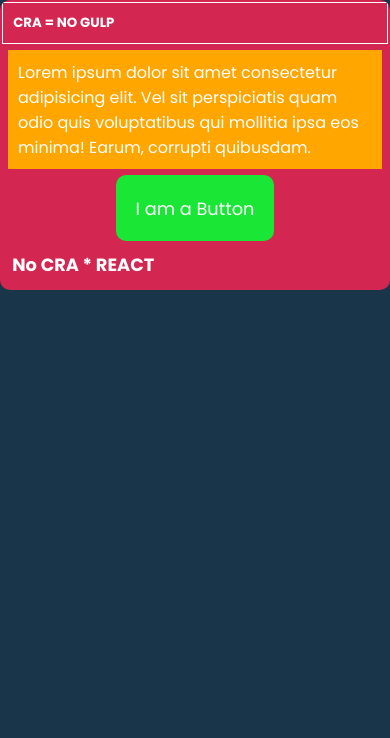
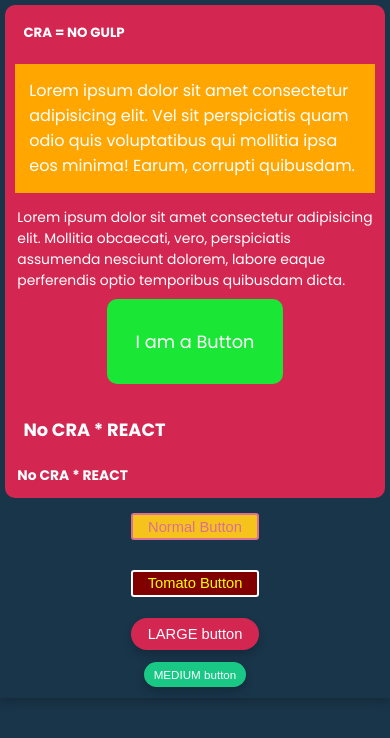
Before and after one commit to haluskua/React-Sass-Workflow, a React (Create React App) app: page / in a window 390 px wide. Shown: the top 738 px of the page. Built offline with nearby package versions, Linux system fonts and the light colour scheme; the HTML template or start-up script is replaced by a standard one.

Commit message:
added responsive text and box are to scss file

```diff
--- a/package.json
+++ b/package.json
@@ -37,6 +37,7 @@
     ]
   },
   "devDependencies": {
-    "sass": "^1.39.2"
+    "sass": "^1.39.2",
+    "styled-components": "^5.3.1"
   }
 }
--- a/src/App.js
+++ b/src/App.js
@@ -1,16 +1,60 @@
+
+import styled from 'styled-components'
+import '../src/project_styles/index.scss'
+
+
+
+// The Button from the last section without the interpolations
+const Button = styled.button`
+  color: palevioletred;
+  font-size: calc(0.651rem + 1.1vw);
+  margin: 1em;
+  padding: 0.25em 1em;
+  border: 2px solid palevioletred;
+  border-radius: 3px;
+  &:hover {
+    color: white;
+    background-color: maroon;
+  }
+`;
+
+// A new component based on Button, but with some override styles
+const TomatoButton = styled(Button)`
+  background: maroon;
+  color: yellow;
+  border-color: white;
+
+`;
+
 function App() {
   return (
-    <div className="container  dpy-f fdxn-c bg-error text-white br-sm">
-     <h1 className="fs-lg p-md title-primary">CRA = NO GULP</h1>
-     <p className="p-md mw-lg bg-orange m-2">
-     Lorem ipsum dolor sit amet consectetur adipisicing elit. Vel sit perspiciatis quam odio quis voluptatibus qui mollitia ipsa eos minima! Earum, corrupti quibusdam.<br />
+    <section className="y-align">
+      <div className="container  dpy-f fdxn-c bg-error text-white br-sm">
+          <h1 className="fs-lg p-md title-primary">CRA = NO GULP</h1>
+          <p className="p-md mw-lg bg-orange m-2 anchor r-font">
+          Lorem ipsum dolor sit amet consectetur adipisicing elit. Vel sit perspiciatis quam odio quis voluptatibus qui mollitia ipsa eos minima! Earum, corrupti quibusdam.<br />
 
-     </p>
-     <a href="https://google.com" className="btn-one text-white bg-green mw-sm dpy-f fs-xl p-lg br-sm text-hover-purple bg-hover-orange">I am a Button</a>
+          </p>
+         <p className="r-paragraph">
+         Lorem ipsum dolor sit amet consectetur adipisicing elit. Mollitia obcaecati, vero, perspiciatis assumenda nesciunt dolorem, labore eaque perferendis optio temporibus quibusdam dicta.
+         </p>
+          <a href="https://google.com" className="btn-one text-white bg-green mw-sm dpy-f fs-xl p-lg br-sm text-hover-purple bg-hover-orange">I am a Button</a>
+          <div className="x-center mt-4 ">
+          <h2 className="fs-xl p-md">No CRA * REACT</h2>
+          <h2 className="r-paragraph">No CRA * REACT</h2>
+          </div>
+      </div>
+      <Button className="r-font">Normal Button</Button>
+    <TomatoButton>Tomato Button</TomatoButton>
+    <button className="btn-Lg r-paragraph">
+    LARGE button
+    </button>
+    <button className="btn-Md r-paragraph">
+    MEDIUM button
+    </button>
+    </section>
+  );
 
-     <h2 className="fs-xl p-md">No CRA * REACT</h2>
-    </div>
-  );
 }
 
 export default App;
--- /dev/null
+++ b/src/project_styles/_App.scss
@@ -0,0 +1,36 @@
+//new styles applies to classes placed below
+
+
+
+
+.r-paragraph {
+    @extend %RESPONSIVE-FONT;
+
+  }
+
+.btn-one {
+    text-align: center;
+    @include xs {
+        max-width: 50%;
+        align-self: center;
+
+    }
+    @include sm {
+        font-size: $font-size-sm;
+        padding: $base-padding;
+
+    }
+    @include lg {
+        font-size: $base-font-size/2;
+    }
+
+}
+
+.btn-Lg{
+    @include btn-LG;
+
+  }
+.btn-Md{
+    @include btn-MD;
+
+  }
--- a/src/project_styles/index.scss
+++ b/src/project_styles/index.scss
@@ -8,30 +8,5 @@
 
 @import "../scss/";
 
-//new styles applies to classes placed below
 
-.title-primary {
-    font-size: $font-size-lg;
-    border: $base-border-thickness solid white;
-}
-
-.btn-one {
-
-    text-align: center;
-    @include xs {
-        max-width: 50%;
-        align-self: center;
-
-    }
-    @include sm {
-        font-size: $font-size-sm;
-        padding: $base-padding;
-
-    }
-    @include lg {
-        font-size: $base-font-size/2;
-
-
-    }
-
-}
+@import "../project_styles/App"
--- a/src/scss/_base.scss
+++ b/src/scss/_base.scss
@@ -1,5 +1,7 @@
 // import google font
 @import url("https://fonts.googleapis.com/css2?family=Poppins:ital,wght@0,100;0,200;0,300;0,400;0,500;0,600;0,700;0,800;0,900;1,100;1,200;1,300;1,400;1,500;1,600;1,700;1,800;1,900&display=swap");
+
+
 
 /* reset styles */
 * {
@@ -28,10 +30,6 @@ hr {
 
 img {
   max-width: 100%;
-}
-
-.test {
-  color: $primary;
 }
 
 ///////////////////
--- a/src/scss/_variables.scss
+++ b/src/scss/_variables.scss
@@ -51,7 +51,7 @@ $max-width-md: $max-width, 4;
 $max-width-lg: $max-width, 2;
 
 //padding
-$base-padding: 1.25vw;
+$base-padding: 1.85vw;
 $base-padding-sm: $base-padding * 0.75;
 $base-padding-md: $base-padding * 1.15;
 $base-padding-lg: $base-padding * 1.8;
--- a/src/scss/components/_button.scss
+++ b/src/scss/components/_button.scss
@@ -1,33 +1,53 @@
-@mixin btn($bg-color: #e2e2e2) {
+
+//// BIG BUTTON CLASS
+@mixin btn-LG($bg-color: $error) {
+  //mobile first mdQuery
+  @extend %X-FLEX-CENTER;
+  @extend %L-TITLE;
   text-decoration: none;
+  min-width: 33vw;
   cursor: pointer;
-  display: inline-block;
   border: 0;
-  padding: $base-padding $base-padding * 2;
+  padding: $base-padding * 1.15;
+
   border-radius: $base-border-radius;
   background-color: $bg-color;
+  @include md {
+    min-width: 26.3vw;
+  }
+  @include lg{
+    min-width: 18vw;
+  }
 }
 
-.btn {
-  @include btn;
+//MEDIUM BUTTON CLASS
+@mixin btn-MD {
+  @extend %M-TITLE;
+  @include btn-LG($bg-color: $secondary);
+  padding: $base-padding * 0.82;
+  min-width: 26vw;
+  @include md {
+    min-width: 18.55vw;
+  }
+
 }
 
 @each $key, $val in $colors {
   .btn-#{$key} {
-    @include btn($val);
+    @include btn-LG($val);
     &:hover {
       background-color: lighten($val, 5);
     }
   }
   .btn-outlined-#{$key} {
-    @include btn(#fff);
+    @include btn-LG(#fff);
     border: $base-border-thickness solid $val;
     &:hover {
       background-color: $val;
     }
   }
   .btn-complement-#{$key} {
-    @include btn($val);
+    @include btn-LG($val);
     color: light-comp($val);
     &:hover {
       color: $val;
--- a/src/scss/components/_card.scss
+++ b/src/scss/components/_card.scss
@@ -2,15 +2,7 @@
 
 @use 'sass:math';
 
-%wrap-within {
-  display: flex;
-  background-color: $suit;
-  border-radius: math.div($base-border-radius, 4);
-  z-index: 9;
-}
-.anchor {
-  @extend %wrap-within;
-}
+
 
 .card {
   display: block;
--- /dev/null
+++ b/src/scss/components/_classes.scss
@@ -0,0 +1,80 @@
+////// quick and fast Classes for tags to incorporate
+
+
+
+
+@use 'sass:math';
+@import "../config";
+
+
+//////------
+%wrap-within {
+    display: flex;
+    background-color: $suit;
+    border-radius: math.div($base-border-radius, 4);
+  }
+//////------
+  %RESPONSIVE-FONT {
+    display: flex;
+    align-self: center;
+    font-size: calc(0.81rem + 0.23vw);
+    padding: $base-padding-md;
+    @include lg {
+      max-width: 45vw;
+      text-align: justify;
+    }
+  }
+  //////------
+  //////------
+  %L-TITLE {
+    font-size: calc(0.651rem + 1.1vw);
+}
+//////------
+  //////------
+  %M-TITLE {
+    font-size: calc(0.51rem + 0.886vw);
+}
+//////------
+
+/////////////////////////////////////////////
+// X-Axis box-styling
+%X-FLEX-CENTER {
+  display: flex;
+  justify-content: center;
+  align-items: center;
+  padding: $base-padding-sm;
+  background-color: $suit;
+  margin: $base-margin * 2;
+
+  @include box-shadow-two;
+  @include lg {
+    max-width: $max-width-md;
+    padding: $base-padding-lg;
+  }
+}
+.x-row {
+    @extend %X-FLEX-CENTER;
+  }
+
+
+
+
+// Y-Axis box-styling
+%Y-FLEX-CENTER {
+  display: flex;
+  flex-direction: column;
+  justify-content: center;
+  align-items: center;
+  padding: $base-padding-sm;
+  @include box-shadow-two;
+}
+.y-align {
+  @extend %Y-FLEX-CENTER;
+}
+
+
+///// CARD styling
+
+.card-wrap {
+  @extend %X-FLEX-CENTER;
+}
--- a/src/scss/index.scss
+++ b/src/scss/index.scss
@@ -7,6 +7,7 @@
 @import "base";
 @import "breakpoints";
 @import "grid";
+@import "components/classes";
 
 //colors
 @import "colors";
```
Also changed, not shown: 1 other file (tests, documents, lock files or other folders).
